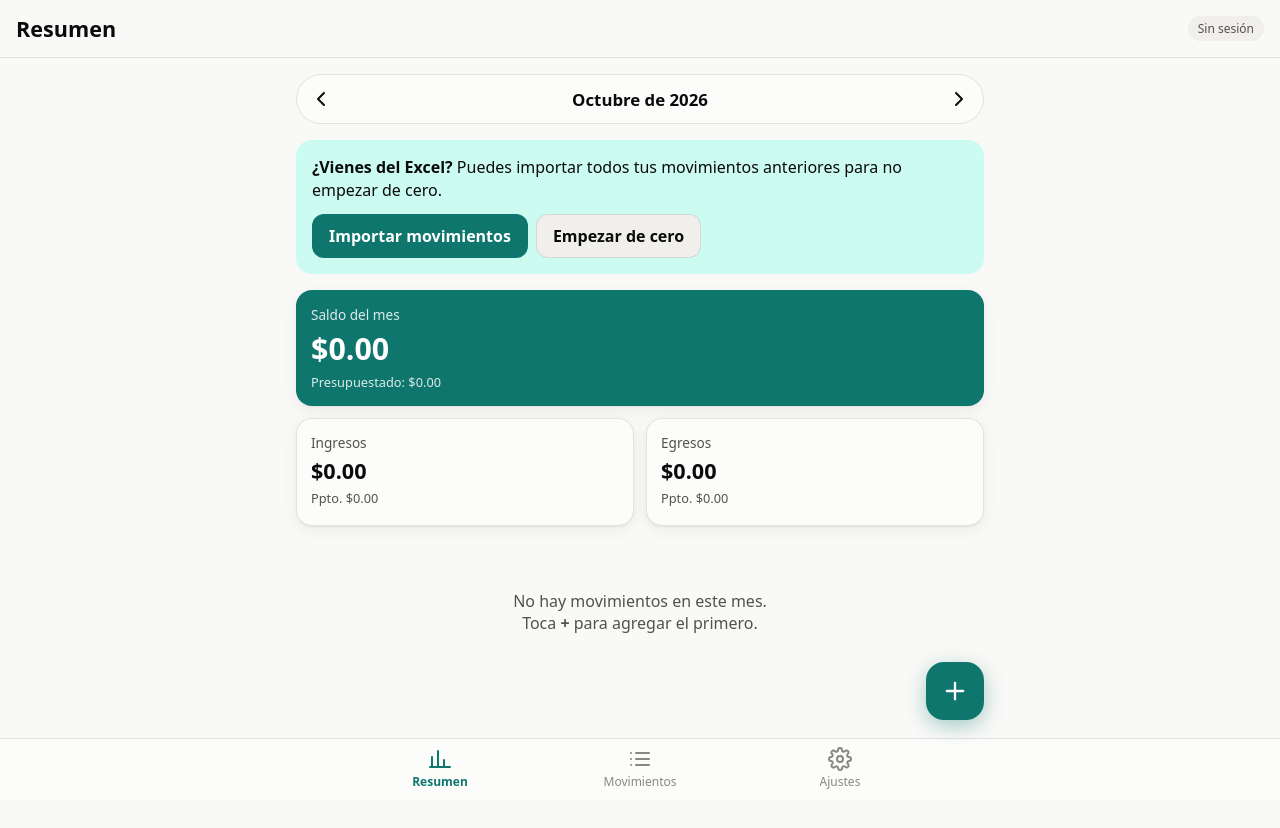
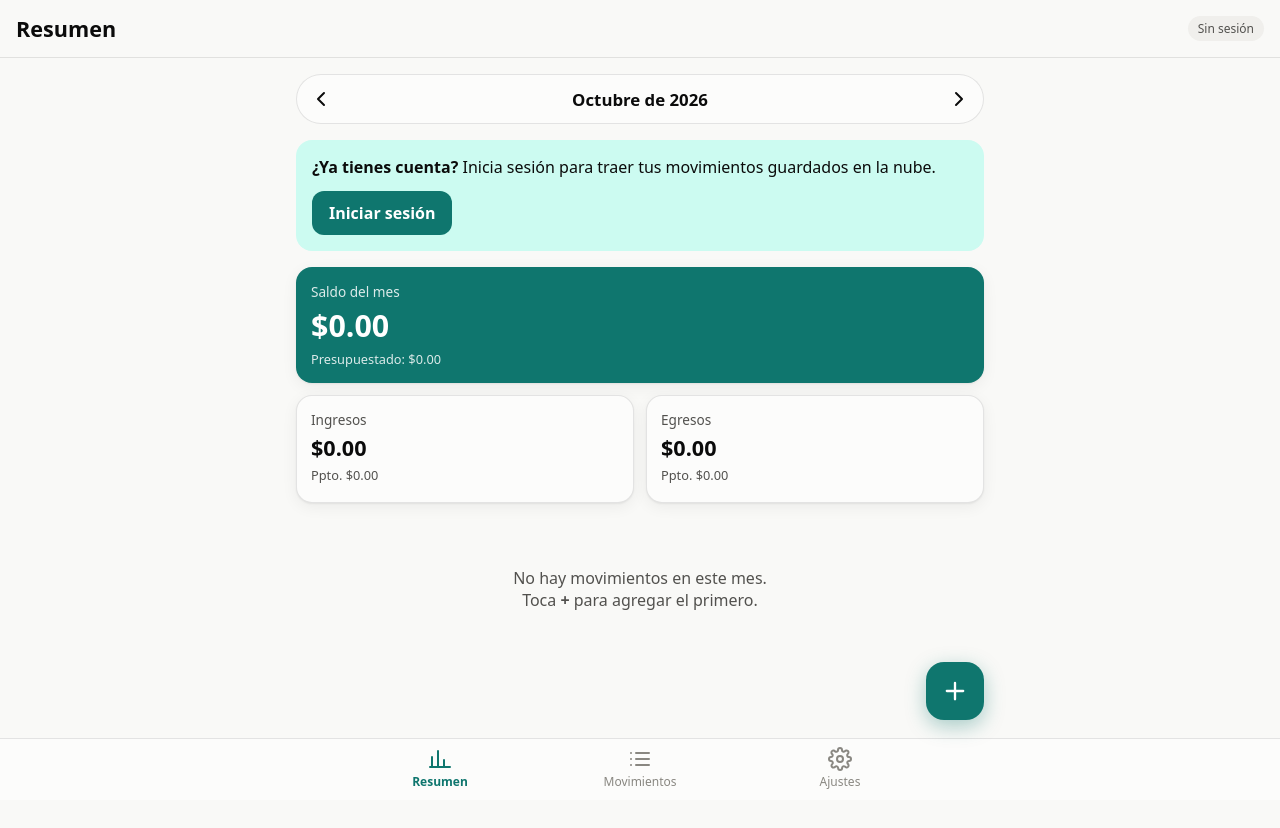
Before and after one commit to manuelchavez5256-droid/finanzas, a plain HTML site: page index.html in a window 1280 px wide. Drawn offline with Linux system fonts and the light colour scheme.

Commit message:
Invitar a iniciar sesión en dispositivos nuevos
Si la sincronización está configurada y no hay sesión, el Resumen
muestra "Iniciar sesión" en lugar de ofrecer importar el Excel.

Co-Authored-By: Claude Opus 5.5 <noreply@anthropic.com>

```diff
--- a/css/styles.css
+++ b/css/styles.css
@@ -181,6 +181,7 @@ svg { width: 24px; height: 24px; fill: none; stroke: currentColor; stroke-width:
   cursor: pointer;
 }
 .boton.primario { background: var(--marca); color: var(--sobre-marca); border-color: transparent; }
+a.boton { text-decoration: none; display: inline-block; }
 .boton.peligro { background: transparent; color: var(--mal); }
 .boton:disabled { opacity: 0.5; cursor: default; }
 .botones { display: flex; flex-wrap: wrap; gap: 8px; }
--- a/js/app.js
+++ b/js/app.js
@@ -102,7 +102,13 @@ function pantallaResumen() {
   const saldo = ingresos.monto - egresos.monto;
   let html = selectorMes();
 
-  if (!store.movimientos().length && !localStorage.getItem('finanzas.importacionOmitida')) {
+  if (!store.movimientos().length && sync.configurado() && !sync.usuarioActual()) {
+    html += `
+      <div class="banner">
+        <p><strong>¿Ya tienes cuenta?</strong> Inicia sesión para traer tus movimientos guardados en la nube.</p>
+        <div class="botones"><a class="boton primario" href="#/ajustes">Iniciar sesión</a></div>
+      </div>`;
+  } else if (!store.movimientos().length && !localStorage.getItem('finanzas.importacionOmitida')) {
     html += `
       <div class="banner">
         <p><strong>¿Vienes del Excel?</strong> Puedes importar todos tus movimientos anteriores para no empezar de cero.</p>
@@ -592,7 +598,7 @@ window.addEventListener('beforeinstallprompt', (e) => {
 store.suscribir(dibujar);
 sync.alCambiarEstado(() => {
   pintarEstadoSync();
-  if (rutaActual() === 'ajustes') dibujar();
+  if (rutaActual() === 'ajustes' || !store.movimientos().length) dibujar();
 });
 window.addEventListener('hashchange', () => {
   dibujar();
```
